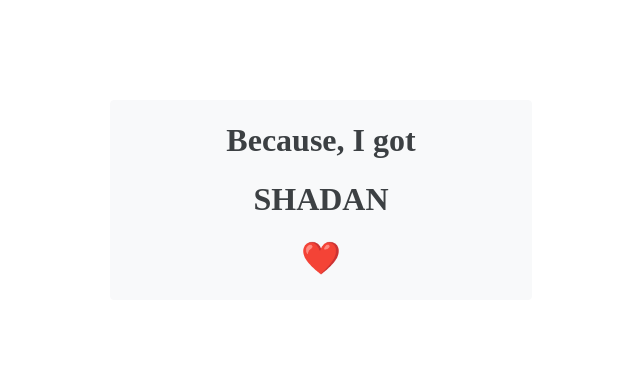
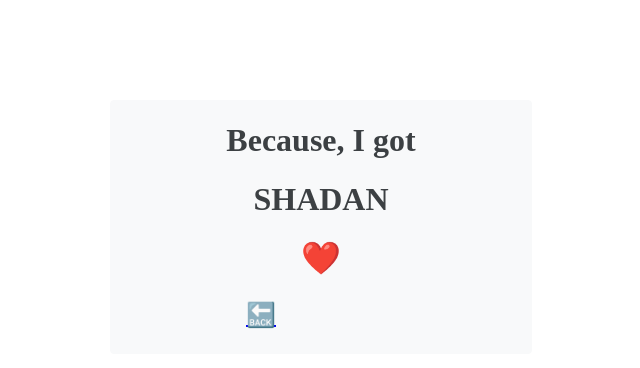
Before and after one commit to Athiqur-r/shadan143, a plain HTML site: page lucky.html in a window 1280 px wide. Shown: the whole page, without its empty margins (319-959 px from the left). Drawn offline with Linux system fonts and the light colour scheme.

Commit message:
Update lucky.html

```diff
--- a/lucky.html
+++ b/lucky.html
@@ -19,6 +19,18 @@
             margin-left: auto;
             margin-right: auto;
         }
+
+        a{
+            width: 300px;
+            margin-left: auto;
+            margin-right: auto;
+            margin-top: 20px;
+            text-align: center;
+        }
+        p{
+            width: 300px;
+            font-size:x-large;
+        }
     </style>
 </head>
 <body>
@@ -26,6 +38,7 @@
         <h1>Because, I got</h1>
         <h1>SHADAN</h1>
         <h1>❤️</h1>
+        <a href="index.html"> <p>🔙</p></a>
     </div>
 </body>
 </html>
```
